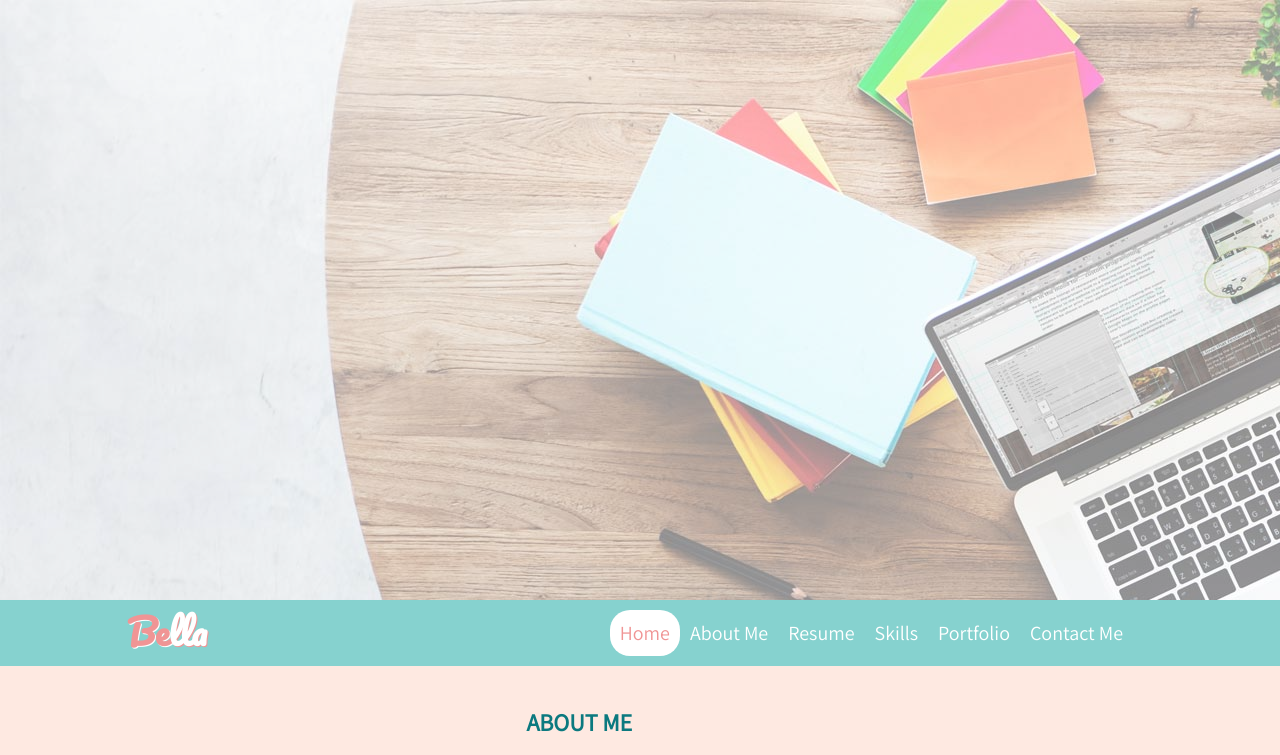
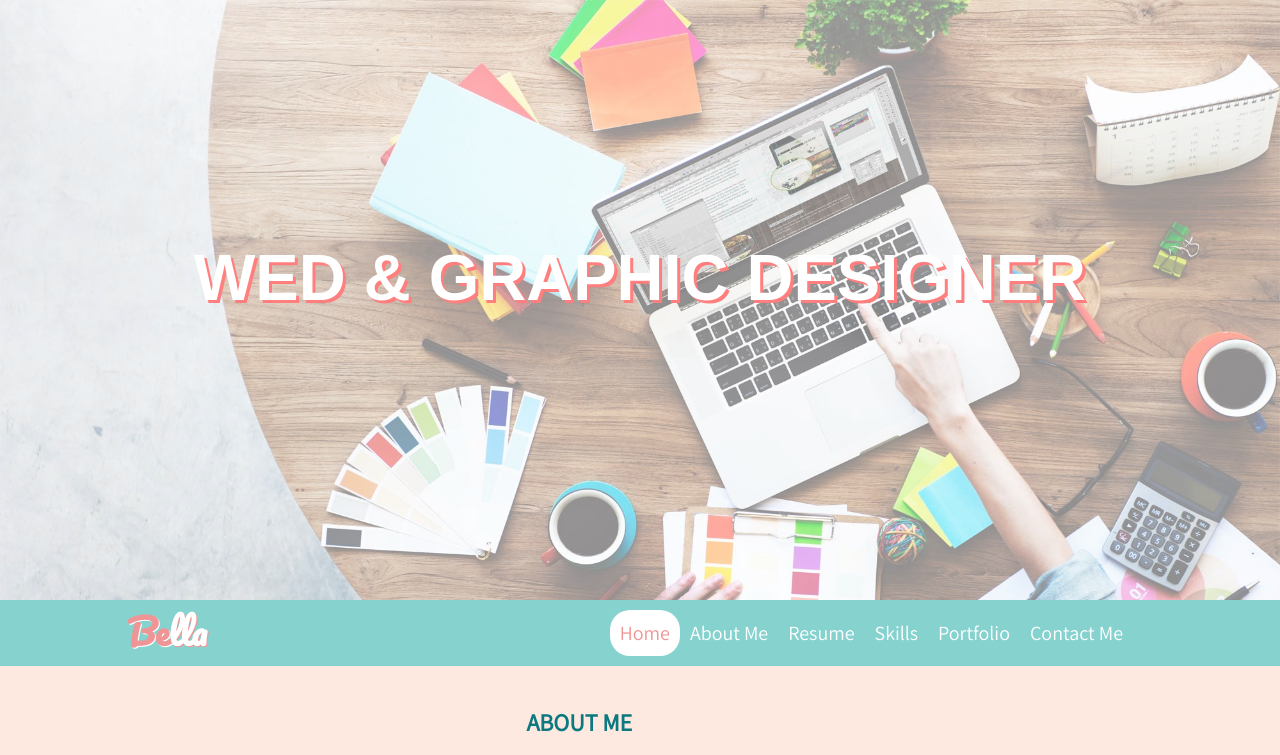
Before and after one commit to SlsabilZabady/Personal-page, a plain HTML site: page index.html in a window 1280 px wide. Shown: the top 755 px of the page. Drawn offline with Linux system fonts and the light colour scheme; a web font is replaced by a local one.

Commit message:
modify:html code

```diff
--- a/index.html
+++ b/index.html
@@ -34,9 +34,10 @@
         <header id="header">
 
             <div id="image" onclick="smoothScroll(document.getElementById('navbar'))">
-                <img src="image/web-Design.jpg" alt="image">
                 <div class="container">
+                    <div class="intro">
                     <h2 id="page">Wed &#38; Graphic Designer</h2>
+                    </div>
                 </div>
             </div>
             <nav id="navbar">
```
